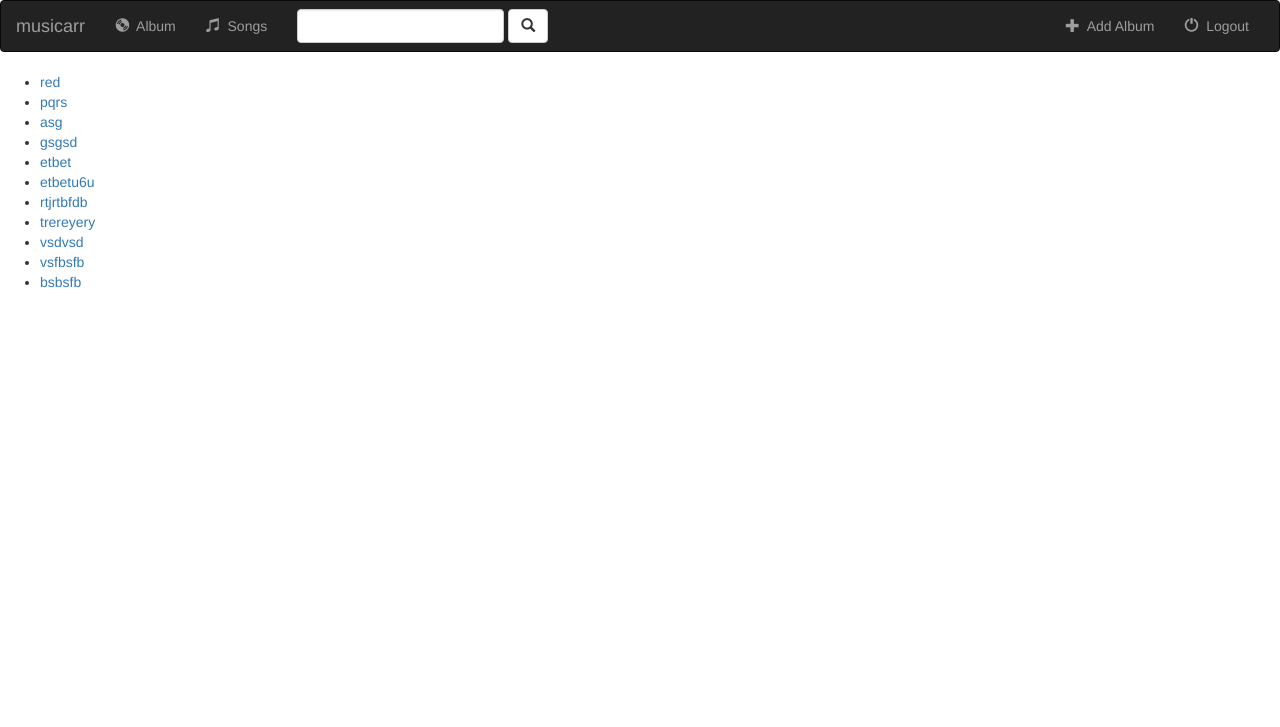
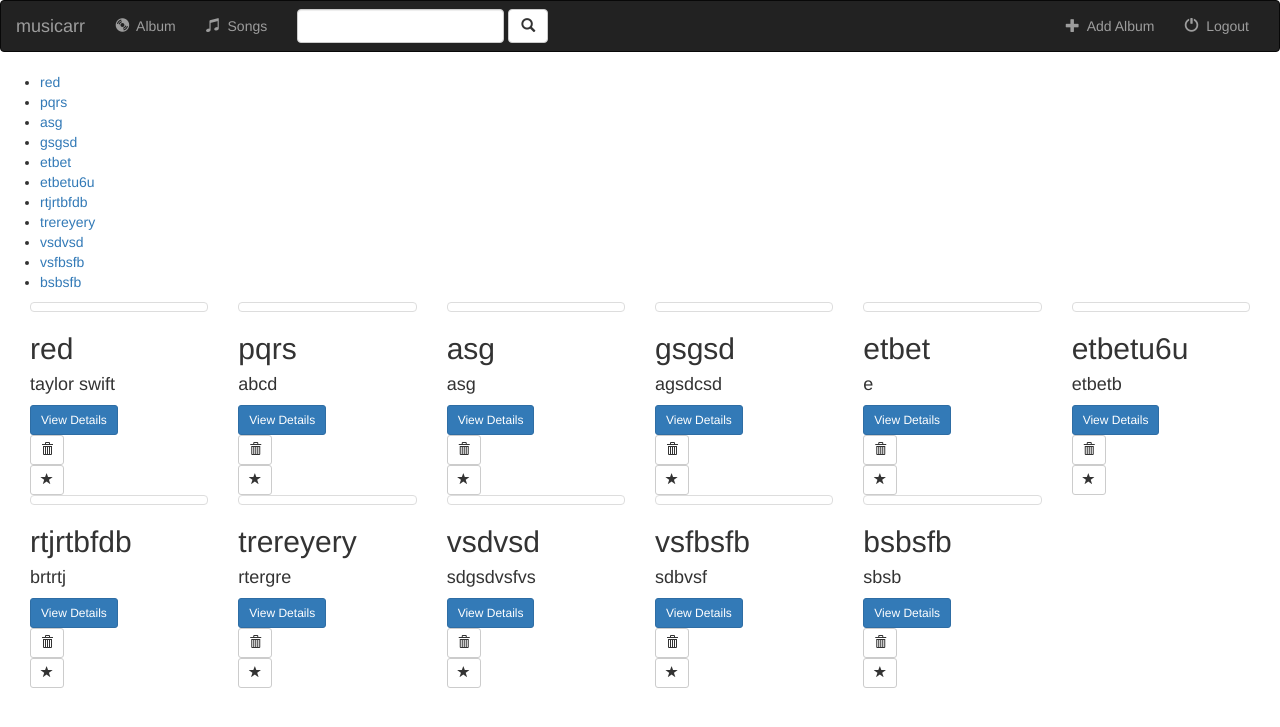
Before and after one commit to abhishektanwar/Musicarr, a Django app: page /music/ in a window 1280 px wide. Shown: the top 727 px of the page. Run offline with Django 3.2, Linux system fonts and the light colour scheme; data comes from the database, SQL or seed files in the repository; some libraries are stand-ins or nearby versions.

Commit message:
index view updated

```diff
--- a/music/templates/music/index.html
+++ b/music/templates/music/index.html
@@ -9,4 +9,33 @@
         {% endfor %}
     </ul>
 
+<div class="albums-container container-fluid">
+    {% if all_albums %}
+        {% for album in all_albums %}
+            <div class="col-sm-4 col-lg-2">
+                <div class="thumbnail">
+                    <a href="{% url 'music:detail' album.id %}"><img src="{{ album.album_logo.url }}" alt="" class="img-responsive"></a>
+
+                </div>
+                <div class="caption">
+                    <h2>{{ album.album_title }}</h2>
+                    <h4>{{ album.artist }}</h4>
+                    <a href="{% url 'music:detail' album.id %}" class="btn btn-primary btn-sm" role="button">View Details</a>
+                    <form action="{% url 'music:delete' album.id%}" method="POST">
+                        {% csrf_token %}
+                        <input type="hidden" name="album_id" id="" value="{{ album.id }}">
+                        <button type="submit" class="btn btn-default btn-sm"><span class="glyphicon glyphicon-trash"></span></button>
+
+                    </form>
+                    <a href="{% url 'music:favourite' album.id %}" class="btn btn-default btn-sm btn-favourite" role="button">
+                        <span class="glyphicon glyphicon-star" {% if album.is_favourite %} active {% endif %}></span>
+                    </a>
+
+                </div>
+            </div>
+        {% endfor %}
+    {% endif %}
+
+</div>
+
 {% endblock %}
```
